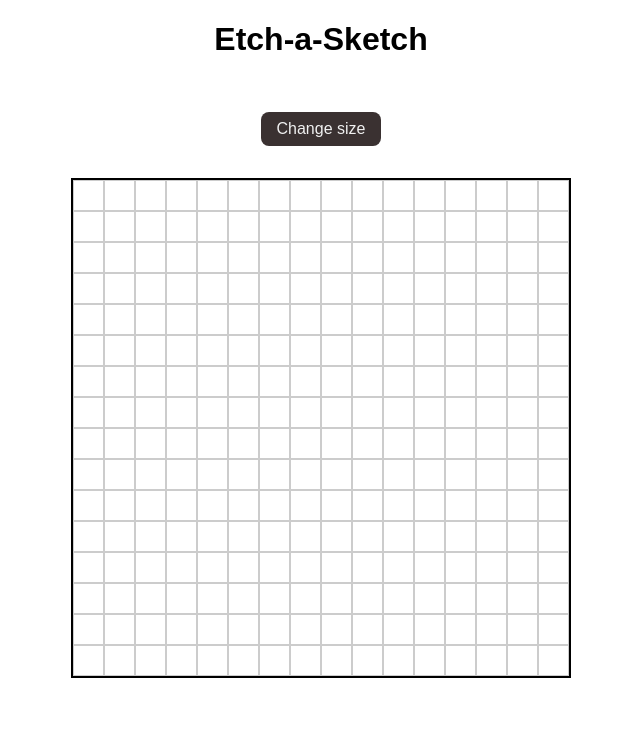
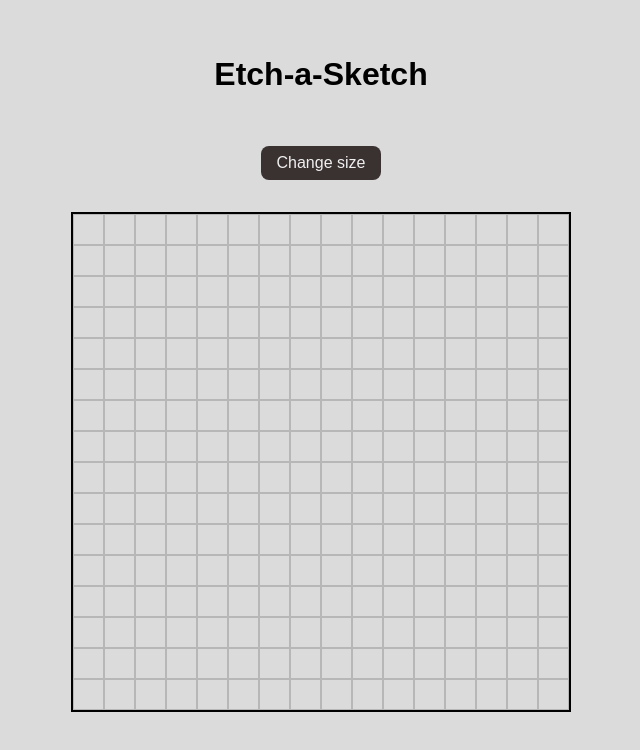
Before and after one commit to rndall/etch-a-sketch, a plain HTML site: page index.html in a window 1280 px wide. Shown: the whole page, without its empty margins (319-959 px from the left). Drawn offline with Linux system fonts and the light colour scheme.

Commit message:
Change body background color and add margin top to h1

```diff
--- a/style.css
+++ b/style.css
@@ -16,6 +16,11 @@ body {
   flex-direction: column;
   align-items: center;
   gap: 32px;
+  background-color: hsl(240, 1%, 86%);
+}
+
+h1 {
+  margin-top: 56px;
 }
 
 button {
@@ -44,5 +49,5 @@ button:hover {
 }
 
 .highlighted {
-  background-color: hsl(0, 0%, 50%);
+  background-color: black;
 }
```
